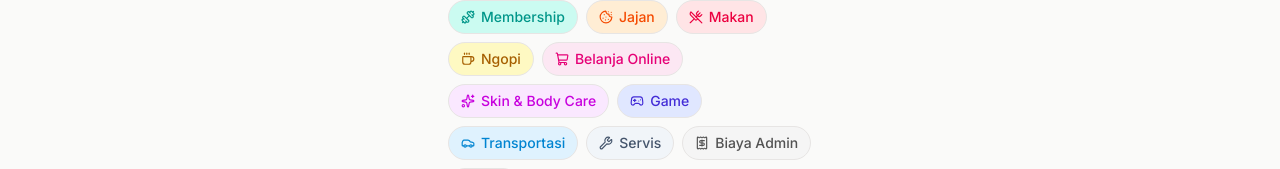
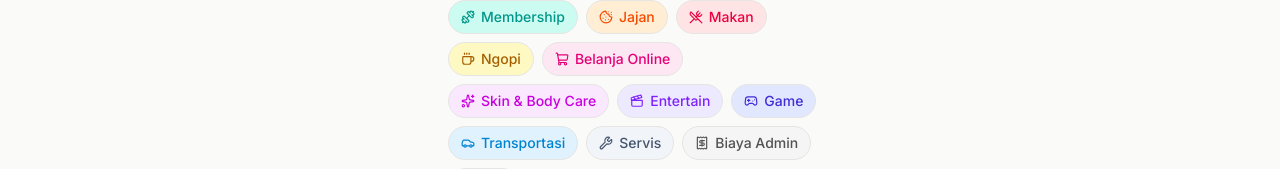
Before and after one commit to FahmiDhika/Money-Tracker, a Next.js app: page /transaction in a window 1280 px wide. Shown: the part 303-472 px from the top of the page. Built offline with nearby package versions, Linux system fonts and the light colour scheme; no server answers.

Commit message:
new category expenses(Entertain)

```diff
--- a/src/app/(dashboard)/budget/_components/budget-form-sheet.tsx
+++ b/src/app/(dashboard)/budget/_components/budget-form-sheet.tsx
@@ -35,6 +35,7 @@ const EXPENSE_CATEGORIES = [
   "Ngopi",
   "Belanja Online",
   "Skin & Body Care",
+  "Entertain",
   "Game",
   "Transportasi",
   "Servis",
--- a/src/components/common/transaction/category-icons.tsx
+++ b/src/components/common/transaction/category-icons.tsx
@@ -21,7 +21,8 @@ import {
   Vault,
   Receipt,
   Gamepad2,
-  Sparkles
+  Sparkles,
+  Clapperboard
 } from "lucide-react";
 
 export type IconConfig = {
@@ -79,6 +80,12 @@ const CATEGORY_ICONS: Record<string, IconConfig> = {
     bg: "bg-fuchsia-100",
     text: "text-fuchsia-600",
     solid: "bg-fuchsia-500",
+  },
+  Entertain: {
+    icon: Clapperboard,
+    bg: "bg-violet-100",
+    text: "text-violet-600",
+    solid: "bg-violet-500",
   },
   Makan: {
     icon: UtensilsCrossed,
--- a/src/components/common/transaction/category-picker.tsx
+++ b/src/components/common/transaction/category-picker.tsx
@@ -8,7 +8,7 @@ import { TransactionForm } from "@/validations/transaction-validation";
 import { getCategoryIcon } from "./category-icons";
 
 const INCOME_CATEGORIES = ["Uang Saku", "Gaji", "Project", "Tabungan", "Saham"];
-const EXPENSE_CATEGORIES = ["Membership", "Jajan", "Makan", "Ngopi", "Belanja Online", "Skin & Body Care", "Game", "Transportasi", "Servis", "Biaya Admin"];
+const EXPENSE_CATEGORIES = ["Membership", "Jajan", "Makan", "Ngopi", "Belanja Online", "Skin & Body Care", "Entertain", "Game", "Transportasi", "Servis", "Biaya Admin"];
 
 export function CategoryPicker({ form }: { form: UseFormReturn<TransactionForm> }) {
   const type = form.watch("type");
```
